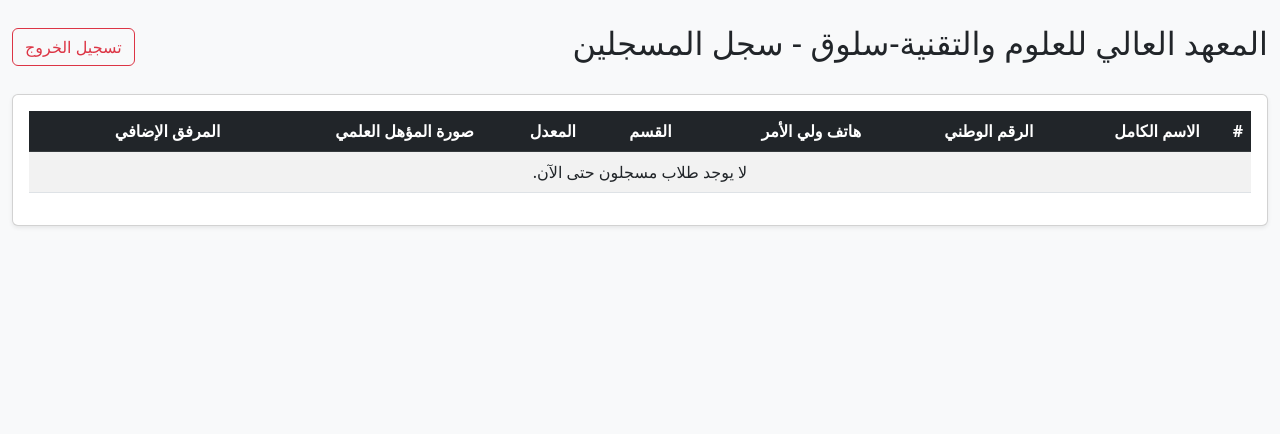
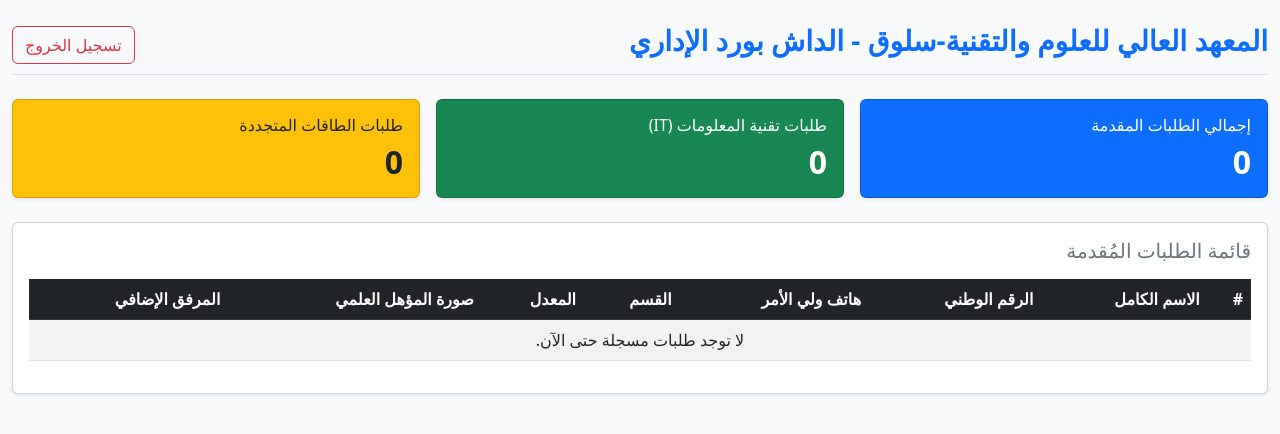
Before and after one commit to elshiebani/student_system, a Flask app: page /admin in a window 1280 px wide. Shown: the top 434 px of the page. Run offline with Flask 3, Linux system fonts and the light colour scheme; the visitor is signed in with stand-in values (Sample User, id 1); data that the repository does not hold is empty.

Commit message:
Update admin dashboard title and content

```diff
--- a/student_system/templates/admin.html
+++ b/student_system/templates/admin.html
@@ -3,17 +3,41 @@
 <head>
     <meta charset="UTF-8">
     <meta name="viewport" content="width=device-width, initial-scale=1.0">
-    <title>لوحة الإدارة - المعهد العالي للعلوم والتقنية-سلوق</title>
+    <title>الداش بورد - المعهد العالي للعلوم والتقنية-سلوق</title>
     <link rel="stylesheet" href="https://cdn.jsdelivr.net/npm/bootstrap@5.3.0/dist/css/bootstrap.rtl.min.css">
 </head>
 <body class="bg-light">
 <div class="container-fluid py-4">
-    <div class="d-flex justify-content-between align-items-center mb-4">
-        <h2>المعهد العالي للعلوم والتقنية-سلوق - سجل المسجلين</h2>
+    <div class="d-flex justify-content-between align-items-center mb-4 border-bottom pb-2">
+        <h3 class="fw-bold text-primary">المعهد العالي للعلوم والتقنية-سلوق - الداش بورد الإداري</h3>
         <a href="/logout" class="btn btn-outline-danger">تسجيل الخروج</a>
     </div>
 
+    <!-- إحصائيات الداش بورد -->
+    <div class="row g-3 mb-4">
+        <div class="col-md-4">
+            <div class="card bg-primary text-white p-3 shadow-sm">
+                <h6>إجمالي الطلبات المقدمة</h6>
+                <h2 class="m-0 fw-bold">{{ total_students }}</h2>
+            </div>
+        </div>
+        <div class="col-md-4">
+            <div class="card bg-success text-white p-3 shadow-sm">
+                <h6>طلبات تقنية المعلومات (IT)</h6>
+                <h2 class="m-0 fw-bold">{{ it_students }}</h2>
+            </div>
+        </div>
+        <div class="col-md-4">
+            <div class="card bg-warning text-dark p-3 shadow-sm">
+                <h6>طلبات الطاقات المتجددة</h6>
+                <h2 class="m-0 fw-bold">{{ energy_students }}</h2>
+            </div>
+        </div>
+    </div>
+
+    <!-- جدول الطلبات -->
     <div class="card p-3 shadow-sm">
+        <h5 class="mb-3 text-secondary">قائمة الطلبات المُقدمة</h5>
         <div class="table-responsive">
             <table class="table table-striped table-hover align-middle">
                 <thead class="table-dark">
@@ -36,7 +60,7 @@
                         <td>{{ student.national_id }}</td>
                         <td>{{ student.parent_phone }}</td>
                         <td>{{ student.department }}</td>
-                        <td>{{ student.gpa }}%</td>
+                        <td>{{ student.gpa if student.gpa else '-' }}%</td>
                         <td>
                             {% if student.qualifier_data %}
                                 <a href="/file/qualifier/{{ student.id }}" target="_blank" class="btn btn-sm btn-info text-white">معاينة المؤهل</a>
@@ -54,7 +78,7 @@
                     </tr>
                     {% else %}
                     <tr>
-                        <td colspan="8" class="text-center">لا يوجد طلاب مسجلون حتى الآن.</td>
+                        <td colspan="8" class="text-center">لا توجد طلبات مسجلة حتى الآن.</td>
                     </tr>
                     {% endfor %}
                 </tbody>
```
